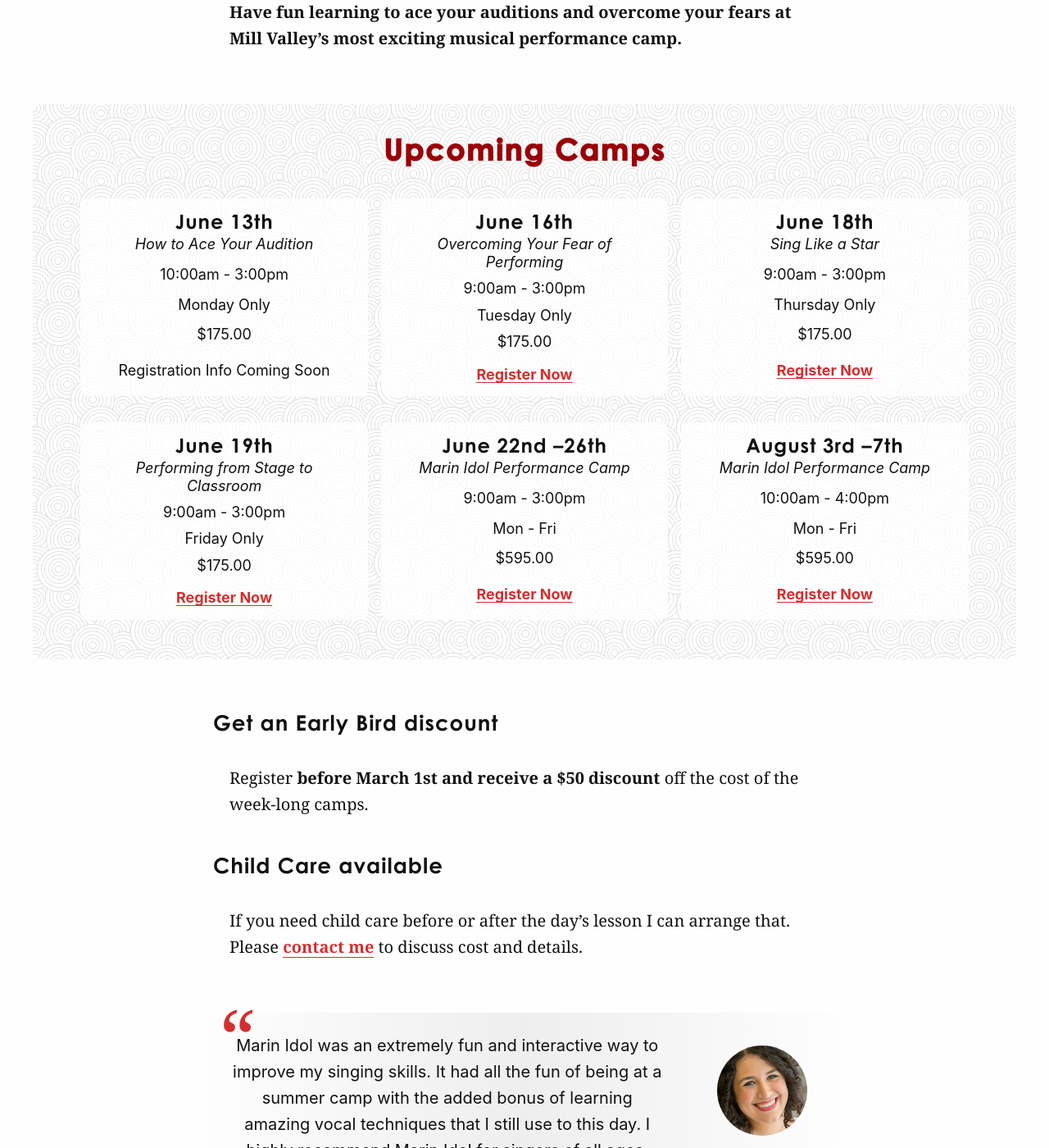
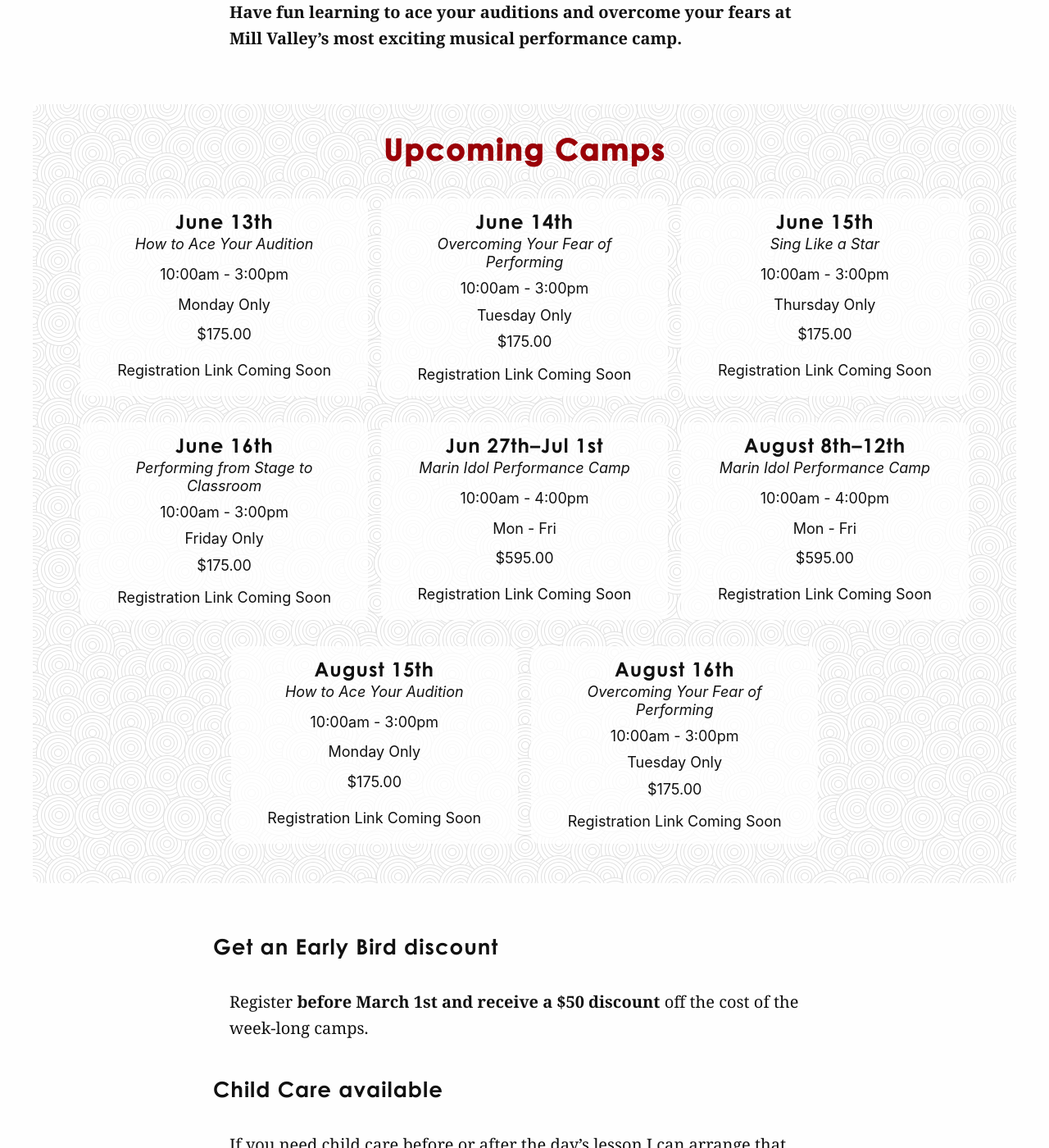
Before and after one commit to cchaiken/ccms, a Jekyll site: the page built from marin-idol-performance-camps.md, in a window 1280 px wide and 1400 px high, scrolled down 1133 px. Shown: the whole window at 82% size. Built offline with Jekyll 4.4.1, drawn with Linux system fonts in a browser that asks for light colours; some web fonts are replaced.

Commit message:
Updated Marin Idol Performance Camps

```diff
--- a/marin-idol-performance-camps.md
+++ b/marin-idol-performance-camps.md
@@ -16,47 +16,56 @@
   times: 10:00am - 3:00pm
   days: Monday Only
   cost: "$175.00"
-  eventbrite: Registration Info Coming Soon
-- start_date: 2020-06-16 00:00:00 Z
-  end_date: 2020-06-16 00:00:00 Z
+  eventbrite: Registration Link Coming Soon
+- start_date: 2022-06-14 00:00:00 Z
+  end_date: 2022-06-14 00:00:00 Z
   description: Overcoming Your Fear of Performing
-  times: 9:00am - 3:00pm
+  times: 10:00am - 3:00pm
   days: Tuesday Only
   cost: "$175.00"
-  eventbrite: <a href="https://www.eventbrite.com/e/marin-idol-overcome-your-fear-of-performing-tickets-94957742163"
-    target="_blank">Register Now</a>
-- start_date: 2020-06-18 00:00:00 Z
-  end_date: 2020-06-18 00:00:00 Z
+  eventbrite: Registration Link Coming Soon
+- start_date: 2022-06-15 00:00:00 Z
+  end_date: 2022-06-15 00:00:00 Z
   description: Sing Like a Star
-  times: 9:00am - 3:00pm
+  times: 10:00am - 3:00pm
   days: Thursday Only
   cost: "$175.00"
-  eventbrite: <a href="https://www.eventbrite.com/e/marin-idol-sing-like-a-star-tickets-94959052081"
-    target="_blank">Register Now</a>
-- start_date: 2020-06-19 00:00:00 Z
-  end_date: 2020-06-19 00:00:00 Z
+  eventbrite: Registration Link Coming Soon
+- start_date: 2022-06-16 00:00:00 Z
+  end_date: 2022-06-16 00:00:00 Z
   description: Performing from Stage to Classroom
-  times: 9:00am - 3:00pm
+  times: 10:00am - 3:00pm
   days: Friday Only
   cost: "$175.00"
-  eventbrite: <a href="https://www.eventbrite.com/e/marin-idol-performing-from-stage-to-classroom-tickets-94957696025"
-    target="_blank">Register Now</a>
-- start_date: 2020-06-22 00:00:00 Z
-  end_date: 2020-06-26 00:00:00 Z
-  description: Marin Idol Performance Camp
-  times: 9:00am - 3:00pm
-  days: Mon - Fri
-  cost: "$595.00"
-  eventbrite: <a href="https://www.eventbrite.com/e/marin-idol-camp-june-22-26-2020-tickets-94954135375"
-    target="_blank">Register Now</a>
-- start_date: 2020-08-03 00:00:00 Z
-  end_date: 2020-08-07 00:00:00 Z
+  eventbrite: Registration Link Coming Soon
+- start_date: 2022-06-27 00:00:00 Z
+  end_date: 2022-07-01 00:00:00 Z
   description: Marin Idol Performance Camp
   times: 10:00am - 4:00pm
   days: Mon - Fri
   cost: "$595.00"
-  eventbrite: <a href="https://www.eventbrite.com/e/copy-of-marin-idol-camp-august-3-7-2020-tickets-94956492425"
-    target="_blank">Register Now</a>
+  eventbrite: Registration Link Coming Soon
+- start_date: 2022-08-08 00:00:00 Z
+  end_date: 2022-08-12 00:00:00 Z
+  description: Marin Idol Performance Camp
+  times: 10:00am - 4:00pm
+  days: Mon - Fri
+  cost: "$595.00"
+  eventbrite: Registration Link Coming Soon
+- start_date: 2022-08-15 00:00:00 Z
+  end_date: 2022-08-15 00:00:00 Z
+  description: How to Ace Your Audition
+  times: 10:00am - 3:00pm
+  days: Monday Only
+  cost: "$175.00"
+  eventbrite: Registration Link Coming Soon
+- start_date: 2022-08-16 00:00:00 Z
+  end_date: 2022-08-16 00:00:00 Z
+  description: Overcoming Your Fear of Performing
+  times: 10:00am - 3:00pm
+  days: Tuesday Only
+  cost: "$175.00"
+  eventbrite: Registration Link Coming Soon
 testimonials:
 - name: Eden F.
   avatar-image: "/uploads/avatar-eden-f.jpg"
```
